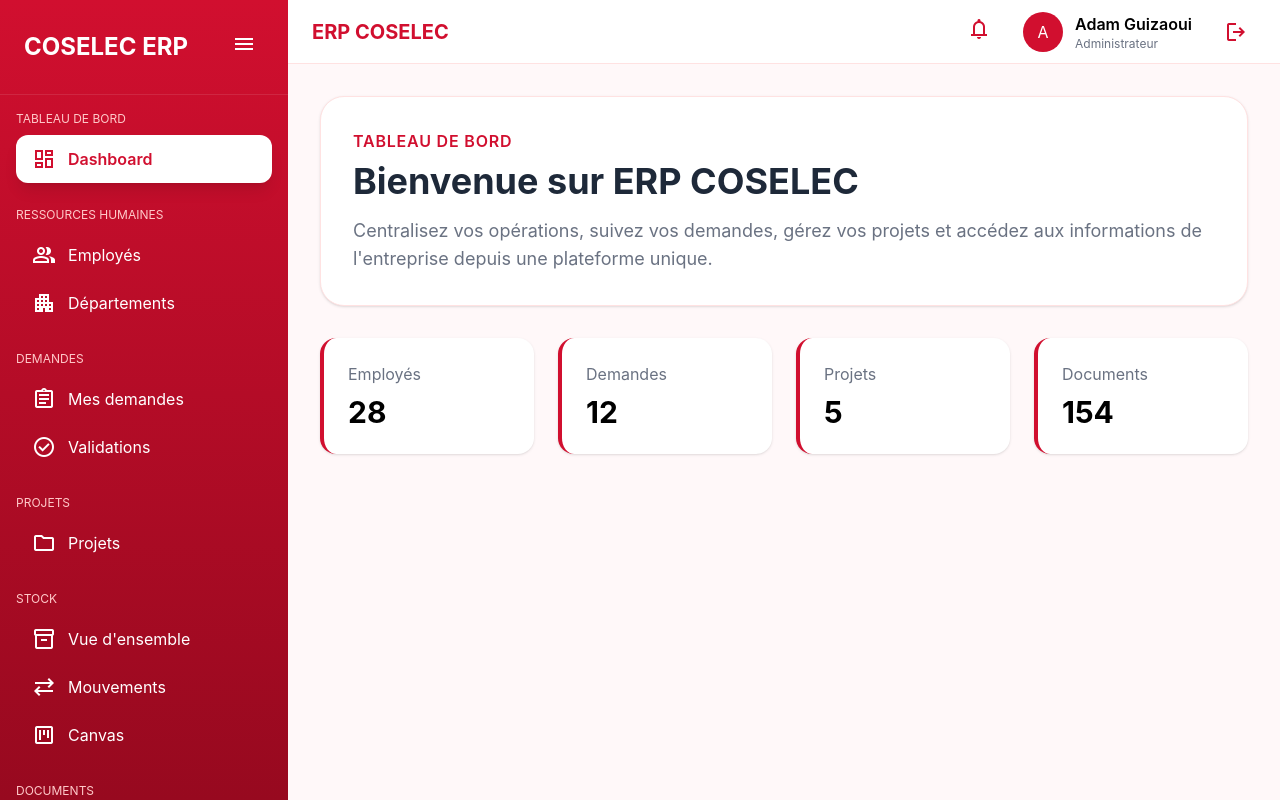
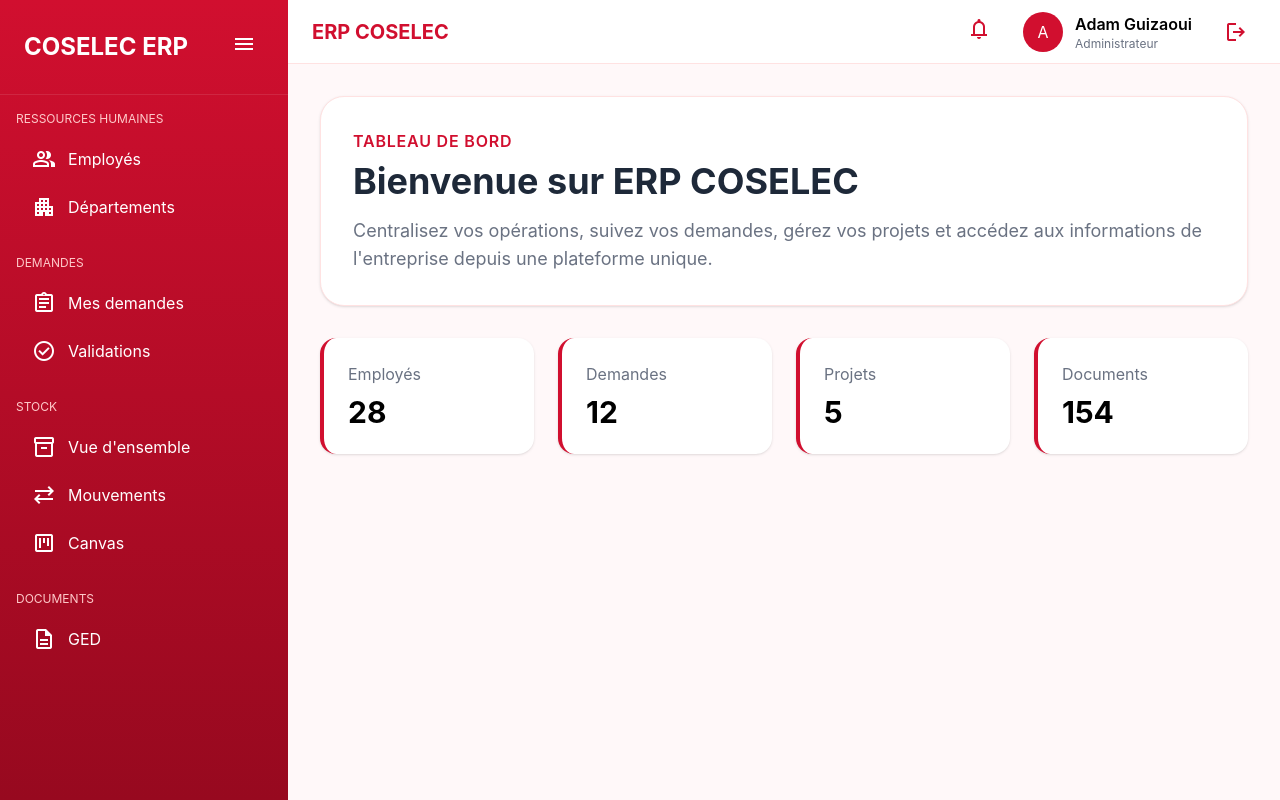
Before and after one commit to guizaouiadam1234/ERP-Coselec, a Vue app in the folder frontend/: page /home in a window 1280 px wide. Built offline with nearby package versions, Linux system fonts and the light colour scheme; sample sign-in values are in the browser's storage.

Commit message:
nouveau document pour prochaines etapes + enlever les sections inutiles de sidebar

```diff
--- a/frontend/src/components/Sidebar.vue
+++ b/frontend/src/components/Sidebar.vue
@@ -46,22 +46,6 @@ const toggleSidebar = () => {
     </div>
 
     <nav class="p-4 space-y-6">
-      <!-- Tableau de bord -->
-      <div>
-        <h2
-          v-if="!collapsed"
-          class="text-xs uppercase text-red-200 mb-2"
-        >
-          Tableau de bord
-        </h2>
-
-        <SidebarItem
-          to="/home"
-          icon="dashboard"
-          label="Dashboard"
-          :collapsed="collapsed"
-        />
-      </div>
 
       <!-- RH -->
       <div>
@@ -111,22 +95,6 @@ const toggleSidebar = () => {
         />
       </div>
 
-      <!-- Projets -->
-      <div>
-        <h2
-          v-if="!collapsed"
-          class="text-xs uppercase text-red-200 mb-2"
-        >
-          Projets
-        </h2>
-
-        <SidebarItem
-          to="/projects"
-          icon="folder"
-          label="Projets"
-          :collapsed="collapsed"
-        />
-      </div>
 
       <!-- Stock -->
       <div>
@@ -176,36 +144,7 @@ const toggleSidebar = () => {
         />
       </div>
 
-      <!-- Administration -->
-      <div>
-        <h2
-          v-if="!collapsed"
-          class="text-xs uppercase text-red-200 mb-2"
-        >
-          Administration
-        </h2>
 
-        <SidebarItem
-          to="/users"
-          icon="person"
-          label="Utilisateurs"
-          :collapsed="collapsed"
-        />
-
-        <SidebarItem
-          to="/roles"
-          icon="vpn_key"
-          label="Rôles"
-          :collapsed="collapsed"
-        />
-
-        <SidebarItem
-          to="/permissions"
-          icon="shield"
-          label="Permissions"
-          :collapsed="collapsed"
-        />
-      </div>
     </nav>
   </aside>
 </template>
```
Also changed, not shown: 1 other file (tests, documents, lock files or other folders).
